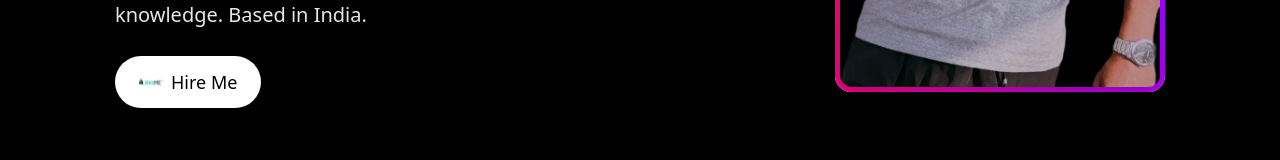
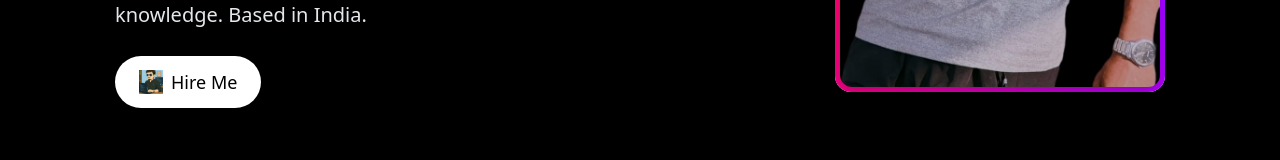
Before and after one commit to raxitzora/portfolio, a React (Vite) app: page / in a window 1280 px wide. Shown: the part 624-784 px from the top of the page. Built offline with nearby package versions, Linux system fonts and the light colour scheme.

Commit message:
Update Intro.jsx

```diff
--- a/src/components/Intro/Intro.jsx
+++ b/src/components/Intro/Intro.jsx
@@ -28,7 +28,7 @@ const Intro = () => {
           className="flex items-center gap-2 bg-white text-black px-6 py-3 rounded-full shadow-md hover:bg-yellow-400 hover:text-white transition-all duration-300 mx-auto lg:mx-0"
         >
           <img
-            src="/assets/hire.jpg"
+            src="/assets/raxit9.jpg"
             alt="Hire Raxit Zora button icon"
             className="h-6 w-6 object-contain"
           />
```
